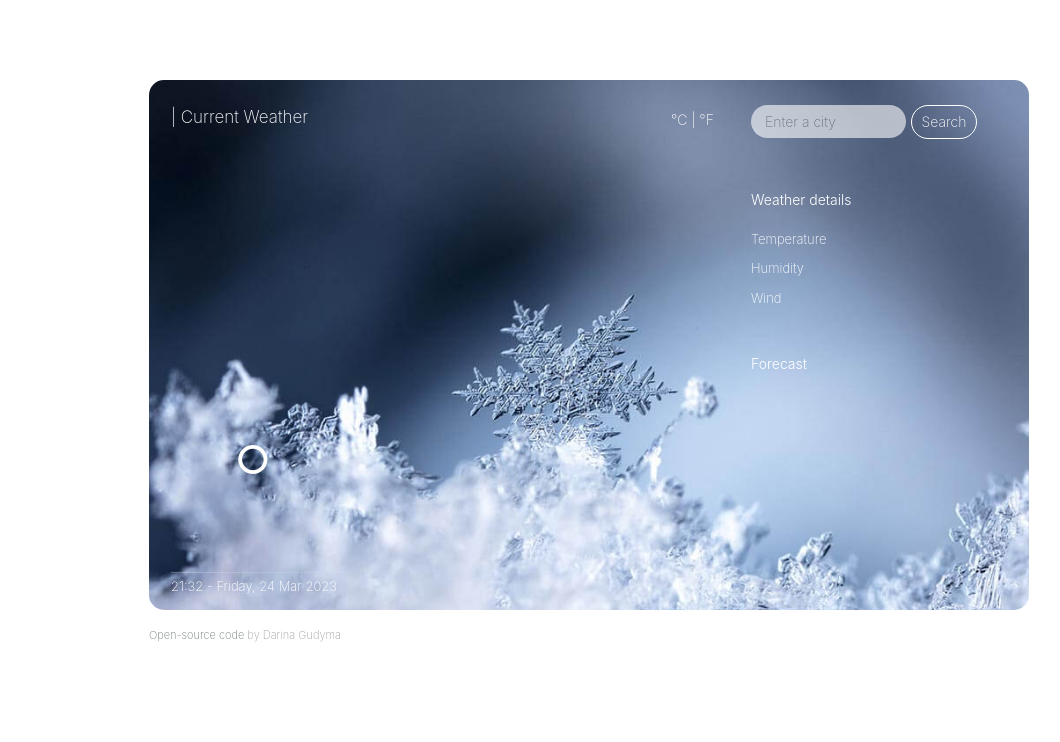
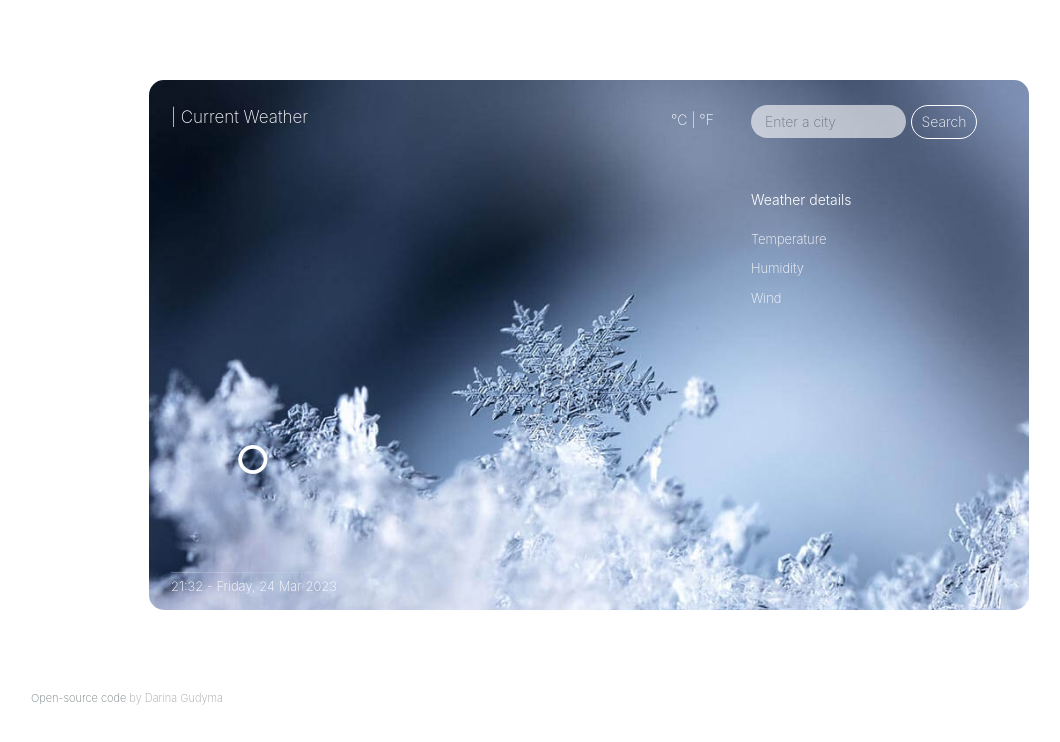
Before and after one commit to dargud/weather-test-app, a plain HTML site: page index.html in a window 1280 px wide. Shown: the whole page, without its empty margins (51-1111 px from the left). Drawn offline with nearby package versions, Linux system fonts and the light colour scheme; no server answers.

Commit message:
Remove forecast

```diff
--- a/index.html
+++ b/index.html
@@ -90,16 +90,14 @@
                     </div>
 
                     <div class="col-future-weather">
-                        <div class="forecast-details">
-                            <p>Forecast</p>
                     </div>
                     <div class="forecast-structure" id="forecast"></div>
                 </div>
             </div>
         </div>
         <footer>
-                <a href="https://github.com/dargud/weather-test-app" target="_blank"
-                    class="git-hub-repository">Open-source code
+            <a href="https://github.com/dargud/weather-test-app" target="_blank" class="git-hub-repository">Open-source
+                code
             </a>
             by
             <a>
```
Lines whose indentation alone changed are shown as unchanged.
